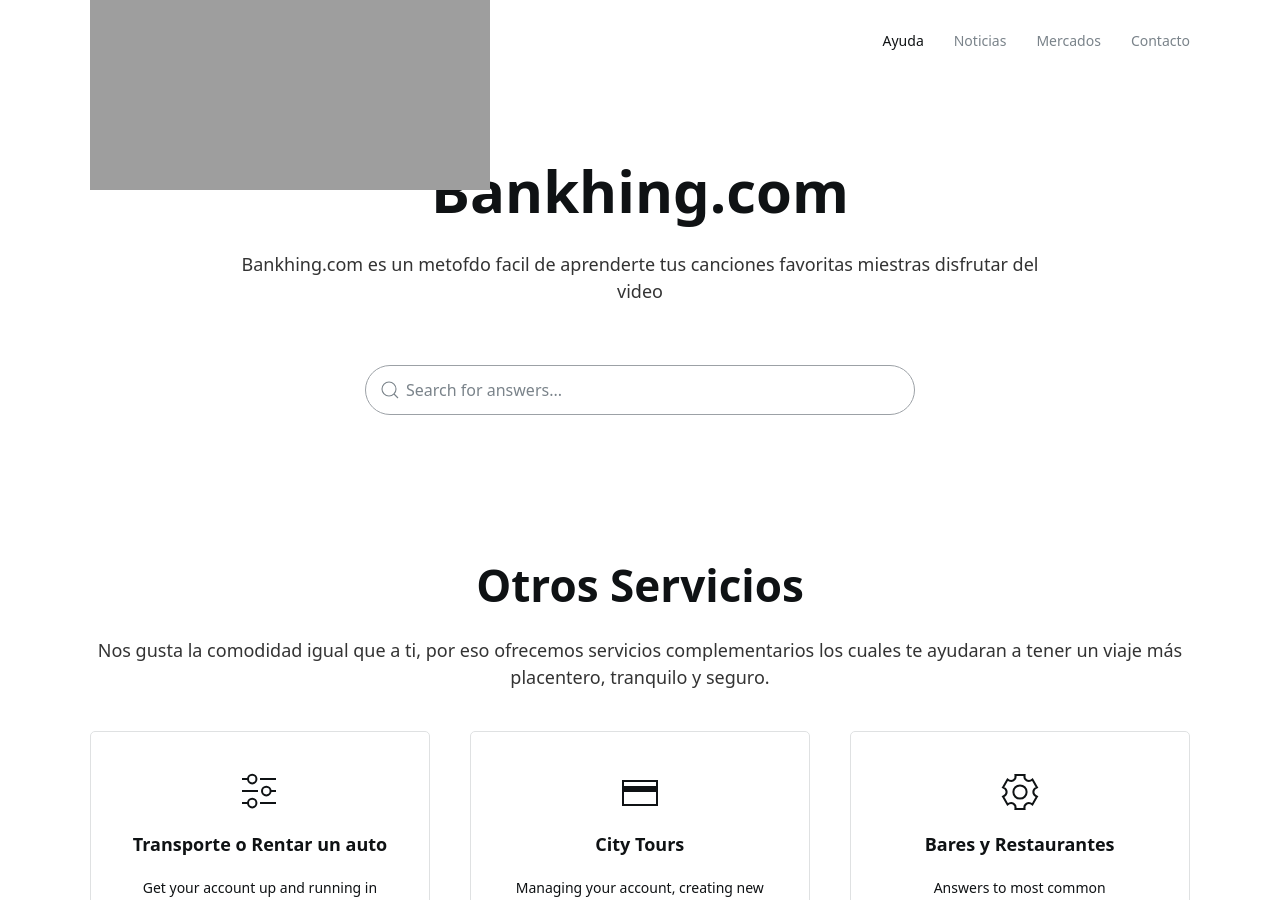
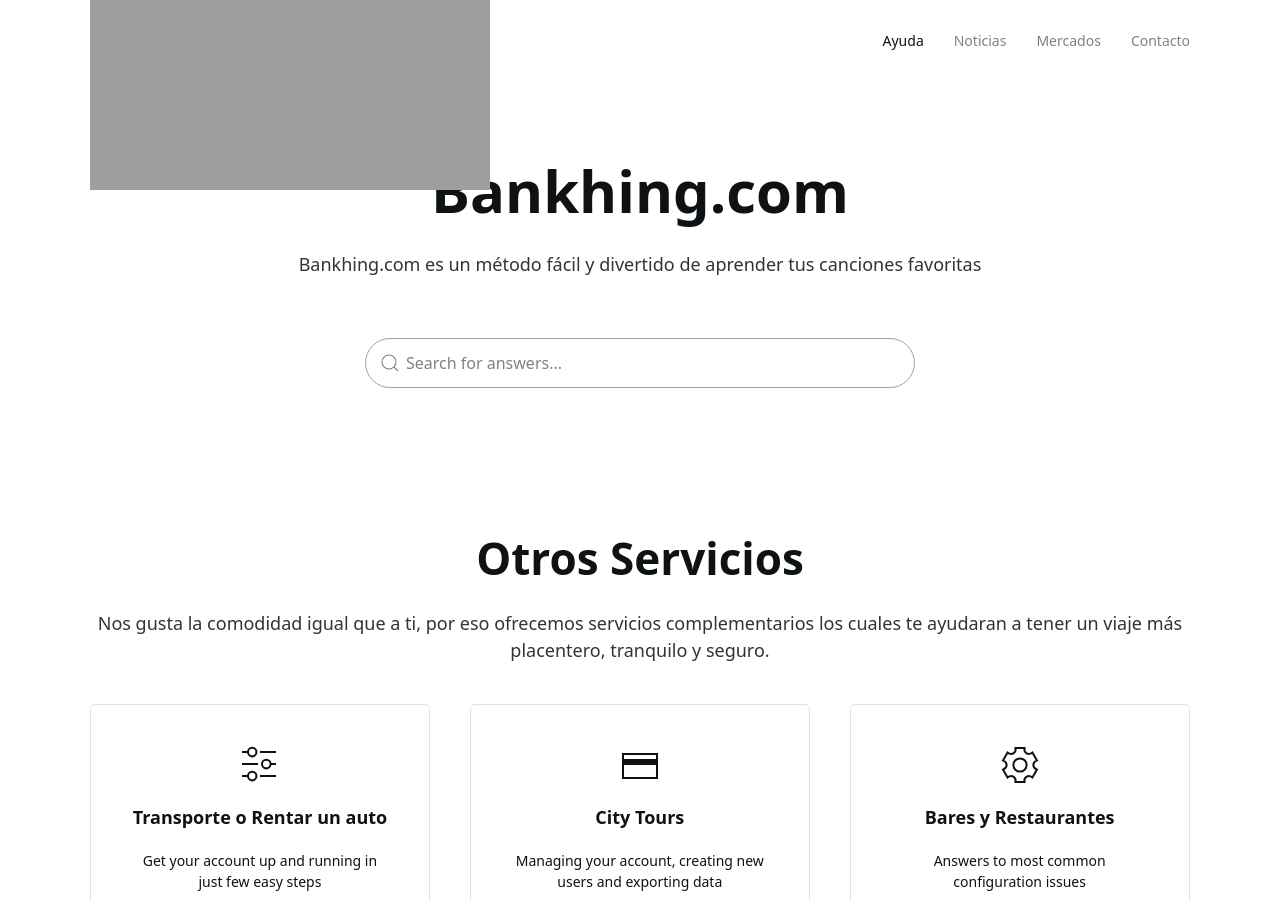
Before and after one commit to jelmii/jelmii.github.io, a Jekyll site: the page built from index.md, in a window 1280 px wide and 900 px high. Built offline with Jekyll 4.4.1, drawn with Linux system fonts in a browser that asks for light colours.

Commit message:
Update index.md

```diff
--- a/index.md
+++ b/index.md
@@ -2,7 +2,7 @@
 layout: home
 hero:
     title: Bankhing.com
-    subtitle: Bankhing.com es un metofdo facil de aprenderte tus canciones favoritas miestras disfrutar del video
+    subtitle: Bankhing.com es un método fácil y divertido  de aprender tus canciones favoritas
 
     search: true
 categories:
```
